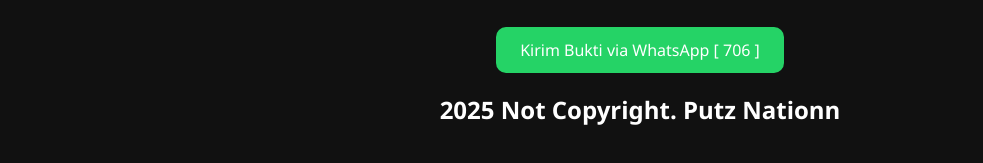
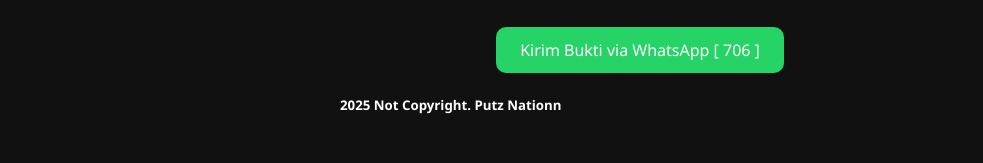
Before and after one commit to Putz12-jpg/payment-putzntn, a plain HTML site: page index.html in a window 1280 px wide. Both pictures are taken after a click on the button "Lanjut". Shown: the part 717-880 px from the top of the page, without its empty margins (0-983 px from the left). Drawn offline with Linux system fonts and the light colour scheme.

Commit message:
Update index.html

```diff
--- a/index.html
+++ b/index.html
@@ -253,7 +253,7 @@
       target="_blank"
       href="https://wa.me/628895485706?text=Halo%20admin,%20saya%20sudah%20melakukan%20transfer.%20Berikut%20bukti%20pembayarannya:"
     >Kirim Bukti via WhatsApp [ 706 ]</a>
-    <h2>2025 Not Copyright. Putz Nationn</h2>
+    <h5>2025 Not Copyright. Putz Nationn</h5>
   </div>
 
 
```
